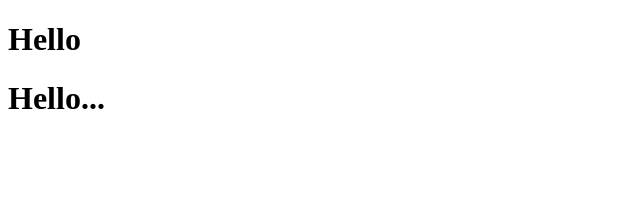
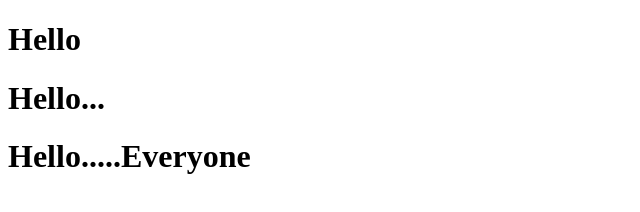
Before and after one commit to FadiaHaris123/Test, a plain HTML site: page index.html in a window 1280 px wide. Shown: the whole page, without its empty margins (0-640 px from the left). Drawn offline with Linux system fonts and the light colour scheme.

Commit message:
vivin updated

```diff
--- a/index.html
+++ b/index.html
@@ -9,5 +9,6 @@
 <body>
     <h1>Hello</h1>
     <h1>Hello...</h1>
+    <h1>Hello.....Everyone</h1>
 </body>
 </html>
```
